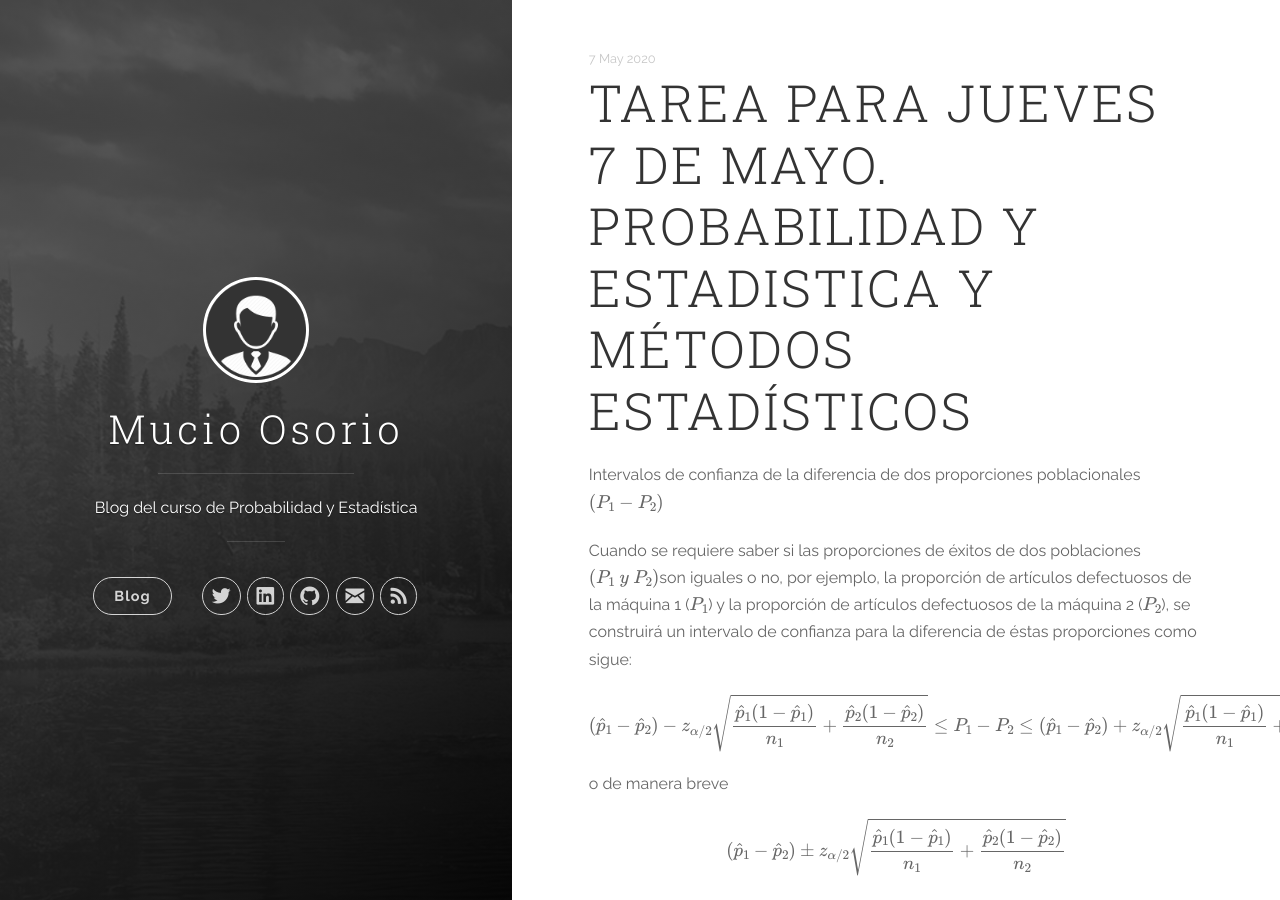
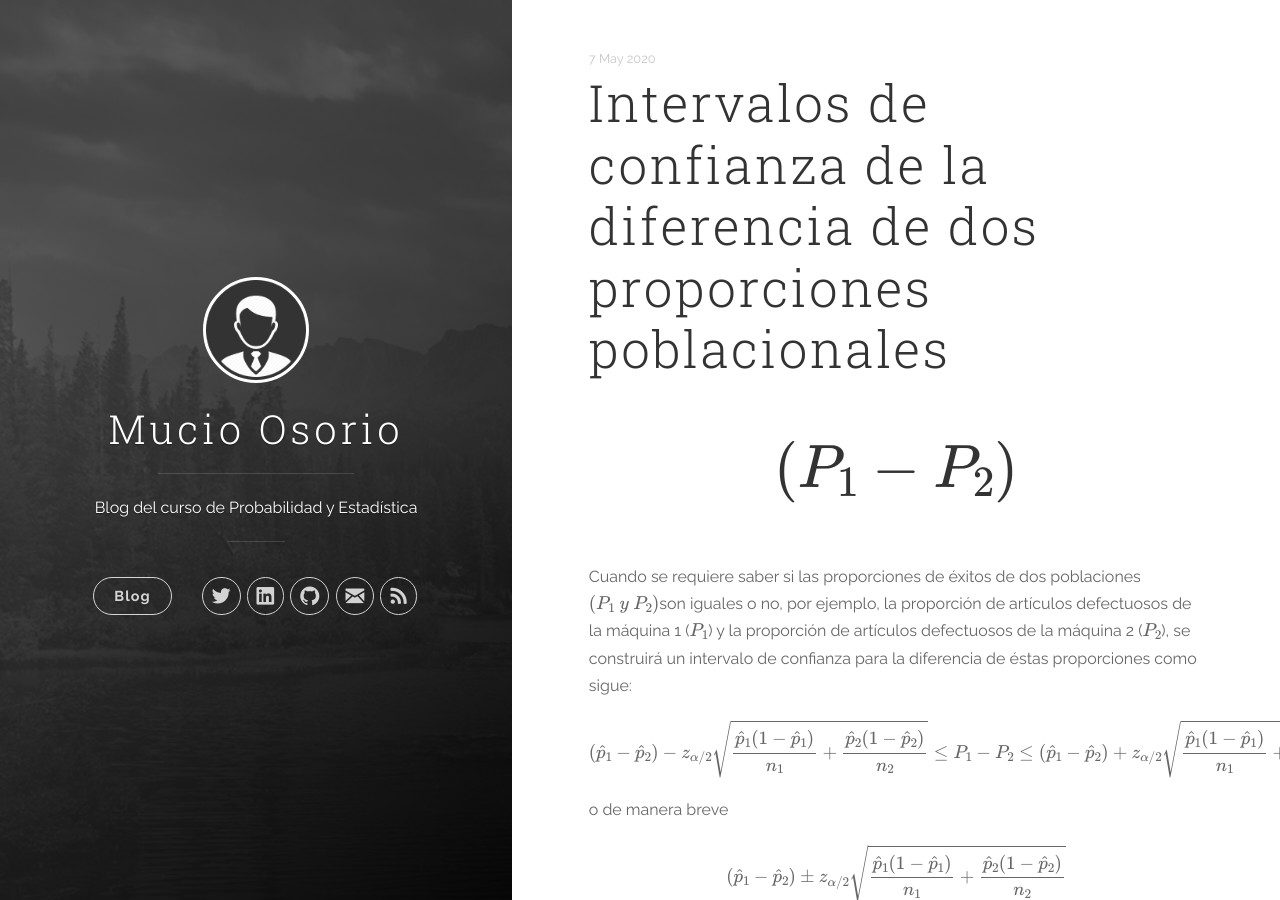
Before and after one commit to mucioosorio/probabilidad, a Jekyll site: the page built from _posts/2020-05-07-Tarea-para-jueves-7-de-mayo.Probabilidad-y-Estadística-y-Métodos-Estadísticos.md, in a window 1280 px wide and 900 px high. Built offline with Jekyll 4.4.1, drawn with Linux system fonts in a browser that asks for light colours; nearby versions of some CDN libraries; formulas are drawn with MathJax 3.

Commit message:
Update 2020-05-07-Tarea-para-jueves-7-de-mayo.Probabilidad-y-Estadística-y-Métodos-Estadísticos.md

```diff
--- a/_posts/2020-05-07-Tarea-para-jueves-7-de-mayo.Probabilidad-y-Estadística-y-Métodos-Estadísticos.md
+++ b/_posts/2020-05-07-Tarea-para-jueves-7-de-mayo.Probabilidad-y-Estadística-y-Métodos-Estadísticos.md
@@ -1,10 +1,9 @@
 ---
-title: "TAREA PARA JUEVES 7 DE MAYO. PROBABILIDAD    Y ESTADISTICA Y MÉTODOS ESTADÍSTICOS"
+title: "Intervalos de confianza de la diferencia de dos proporciones poblacionales $$(P_{1}-P_{2})$$"
 output: html_notebook
 ---
 
 
-Intervalos de confianza de la diferencia de dos proporciones poblacionales $$(P_{1}-P_{2})$$
 
 
 Cuando se requiere saber si las proporciones de éxitos de dos poblaciones $$(P_{1}~y~ P_{2})$$son iguales o no, por ejemplo, la proporción de artículos defectuosos de la máquina 1 ($$P_1$$) y la proporción de artículos defectuosos de la máquina 2 ($$P_2$$), se construirá un intervalo de confianza para la diferencia de éstas proporciones como sigue:
```
